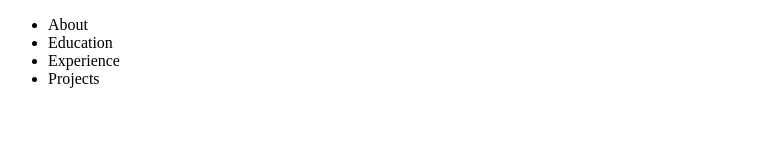
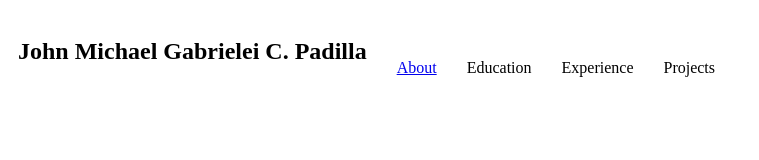
Before and after one commit to jmgcp1101/JMGCPadilla, a plain HTML site: page index.html in a window 1280 px wide. Shown: the whole page, without its empty margins (0-759 px from the left). Drawn offline with Linux system fonts and the light colour scheme.

Commit message:
changes in html and  bit of css

```diff
--- a/index.html
+++ b/index.html
@@ -5,15 +5,17 @@
     <title>John Michael Padilla</title>
     <link href="styles.css" rel="stylesheet">
 </head>
+
+<body>
     <header>
-    <nav id="navbar">
-        <ul>
-            <li>About</li>
+        <nav class="navbar">
+         <h1 class="name">John Michael Gabrielei C. Padilla</h1>
+            <ul class="navlist">
+                <li><a href="#about">About</a></li>
                 <li>Education</li>
                 <li>Experience</li>
                 <li>Projects</li>
              </ul>
         </nav>
     </header>
-<body>
 </body>
--- a/styles.css
+++ b/styles.css
@@ -0,0 +1,18 @@
+/* HEADER */
+
+.navbar, .navlist {
+    display: flex;
+    padding: 10px
+}
+
+li {
+    display: flex;
+    margin: 15px 10px 20px 20px;
+
+}
+
+.name {
+}
+
+.navlist {
+}
```
Lines whose indentation alone changed are shown as unchanged.
